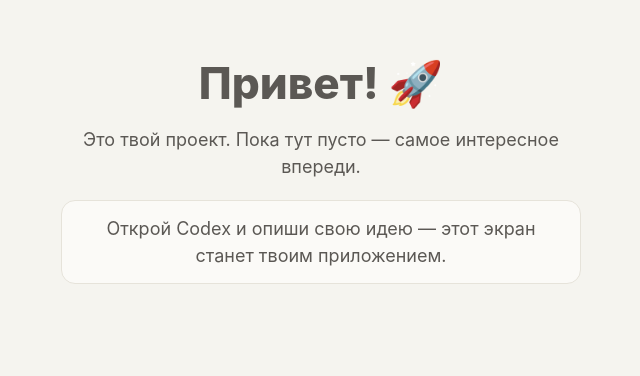
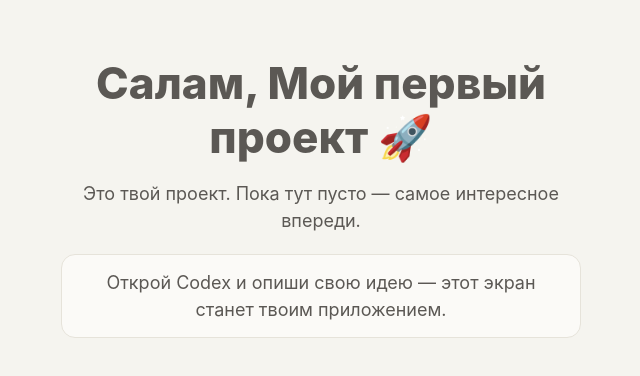
Before and after one commit to Logic1764/nfac, a React (Vite) app: page / in a window 1280 px wide. Shown: the part 120-496 px from the top of the page, without its empty margins (319-959 px from the left). Built offline with nearby package versions, Linux system fonts and the light colour scheme.

Commit message:
Update home page heading

```diff
--- a/src/pages/HomePage.tsx
+++ b/src/pages/HomePage.tsx
@@ -2,7 +2,7 @@ export function HomePage() {
   return (
     <main className="container">
       <section className="hello">
-        <h1>Привет! 🚀</h1>
+        <h1>Салам, Мой первый проект 🚀</h1>
         <p>Это твой проект. Пока тут пусто — самое интересное впереди.</p>
         <p className="hello__hint">
           Открой Codex и опиши свою идею — этот экран станет твоим приложением.
```
